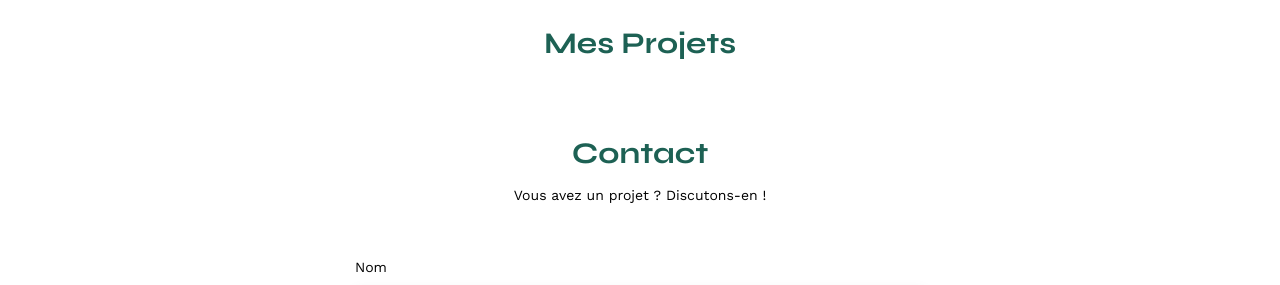
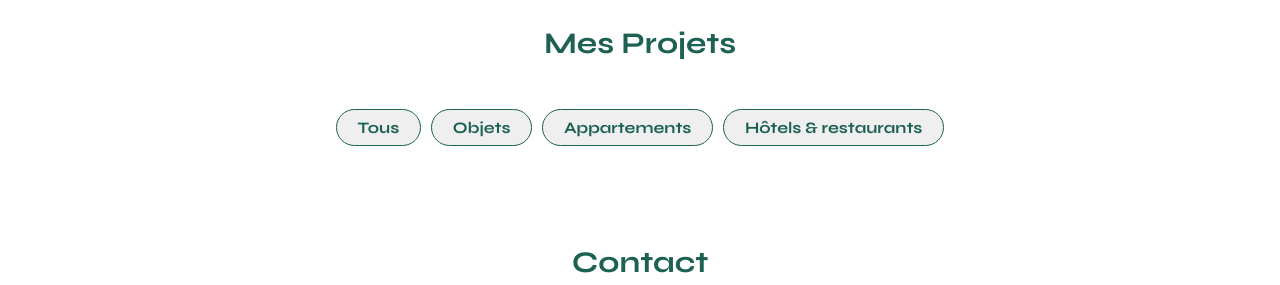
Before and after one commit to Jimmy-Ctln/Project-6, a plain HTML site: page FrontEnd/index.html in a window 1280 px wide. Shown: the part 507-792 px from the top of the page. Drawn offline with nearby package versions, Linux system fonts and the light colour scheme; no server answers.

Commit message:
Filter function in progress + buttons added

```diff
--- a/FrontEnd/assets/style.css
+++ b/FrontEnd/assets/style.css
@@ -125,6 +125,37 @@ li:hover {
 	text-align: center;
 	margin-bottom: 1em;
 }
+
+.buttons {
+	display: flex;
+	justify-content: center;
+	gap: 10px;
+	margin: 51px;
+}
+
+
+.filter-btn {
+	display: flex;
+	justify-content: center;
+	align-items: center;
+	padding: 1% 2%;
+	height: 37px;
+	border: 1px solid #1D6154;
+	border-radius: 60px;
+	box-sizing: border-box;
+	font-family: 'Syne';
+	font-style: normal;
+	font-weight: 700;
+	font-size: 16px;
+	color:#1D6154;
+}
+
+.filter-btn:hover {
+	cursor: pointer;
+	background-color: #1D6154;
+	color: white;
+}
+
 .gallery {
 	width: 100%;
 	display: grid;
--- a/FrontEnd/index.html
+++ b/FrontEnd/index.html
@@ -36,6 +36,14 @@
 	</section>
 	<section id="portfolio">
 		<h2>Mes Projets</h2>
+
+	<div class="buttons">
+		<button class="filter-btn btn-tous">Tous</button>
+		<button class="filter-btn btn-objets">Objets</button>
+		<button class="filter-btn btn-appartements">Appartements</button>
+		<button class="filter-btn btn-hotelsetrestaurants">Hôtels & restaurants</button>
+	</div>
+
 		<div class="gallery">
 		</div>
 	</section>
--- a/script.js
+++ b/script.js
@@ -33,6 +33,14 @@ async function getWorks() {
             figureElement.appendChild(titleElement)
         }
 
+        const btnObjets = document.querySelector(".btn-objets");
+        btnObjets.addEventListener('click', () => {
+
+            const filterObject = data.filter(obj => obj.category.name === 'Objets')
+            document.querySelector('.gallery').innerHTML = "";
+            return filterObject;
+        })
+
     } catch(error) {
         console.error("Une erreur s'est produite")
     }
```
